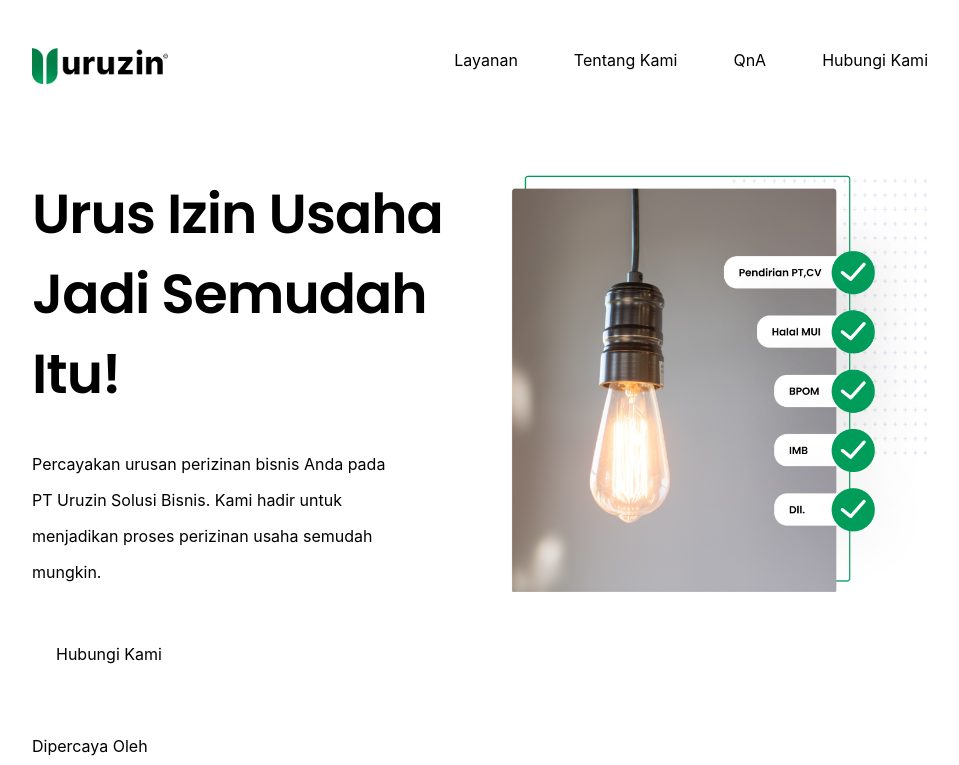
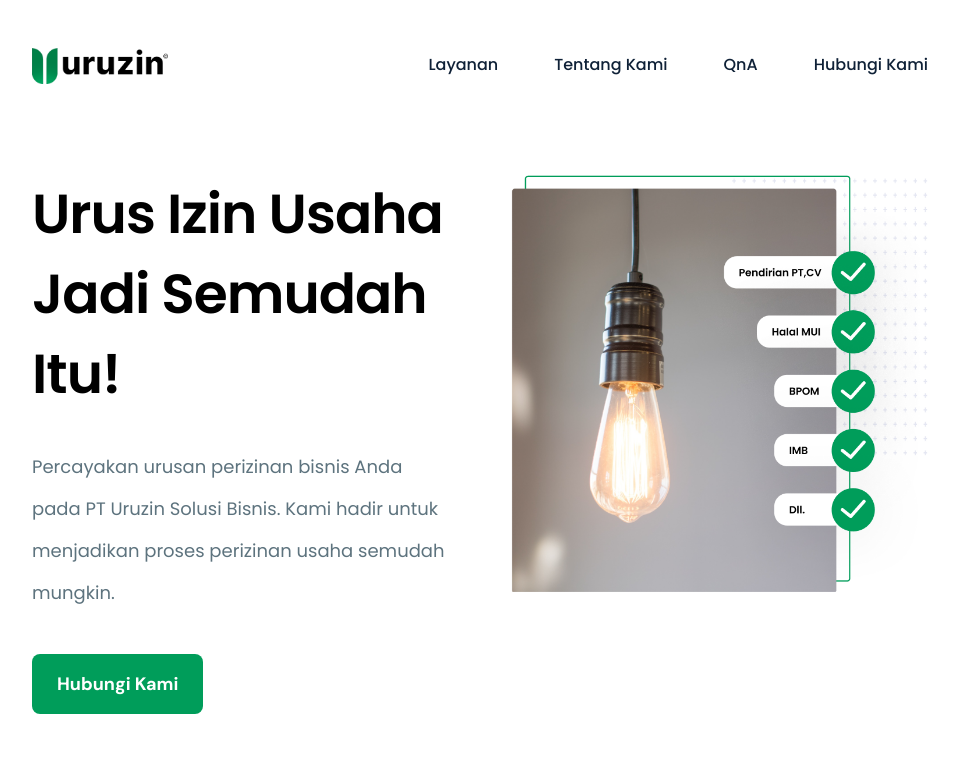
Before and after one commit to farrez30/uruzin, a React (Create React App) app: page / in a window 1280 px wide. Shown: the top 765 px of the page, without its empty margins (160-1119 px from the left). Built offline with nearby package versions, Linux system fonts and the light colour scheme.

Commit message:
fixing navbar and main section

```diff
--- a/src/components/Main/Main.jsx
+++ b/src/components/Main/Main.jsx
@@ -26,12 +26,12 @@ const Main = () => {
       <article className="w-[50%]">
         <div className="flex-col text-start">
           <h1 className="font-poppins font-semibold text-[55px] leading-[80px] -tracking-[1px]">Urus Izin Usaha Jadi Semudah Itu!</h1>
-          <p className="mt-8 leading-9 max-w-md mr-14">
+          <p className="font-poppins font-normal text-[18px] leading-[42px] text-gray-uruzin tracking-[0px] mt-8">
             Percayakan urusan perizinan bisnis Anda pada PT Uruzin Solusi Bisnis. Kami hadir untuk menjadikan proses
             perizinan usaha semudah mungkin.
           </p>
-          <button className="mt-10 py-3 px-6 bg-green-600 text-white rounded-lg">Hubungi Kami</button>
-          <p className="mt-14">Dipercaya Oleh</p>
+          <button className="font-dm font-bold text-[18px] leading-[10px] tracking-[0px] mt-10 p-[25px] bg-green-uruzin text-white-pure rounded-lg">Hubungi Kami</button>
+          <p className="font-poppins font-medium text-[16px] leading-[10px] tracking-[0px] text-dark-blue-uruzin mt-14">Dipercaya Oleh</p>
           <div className="flex mt-3 gap-2">
             {clientItem.map(({ logo, title }) => {
               return (
--- a/src/components/Navbar/Navbar.jsx
+++ b/src/components/Navbar/Navbar.jsx
@@ -30,7 +30,7 @@ const Navbar = () => {
           {menuItem.map(({ to, title }) => {
             return (
               <>
-                <Link to={to} className="hover:text-green-500">
+                <Link to={to} className="font-poppins font-medium text-[16px] leading-[33px] tracking-[0px] text-dark-blue-uruzin hover:text-green-uruzin">
                   {title}
                 </Link>
               </>
```
